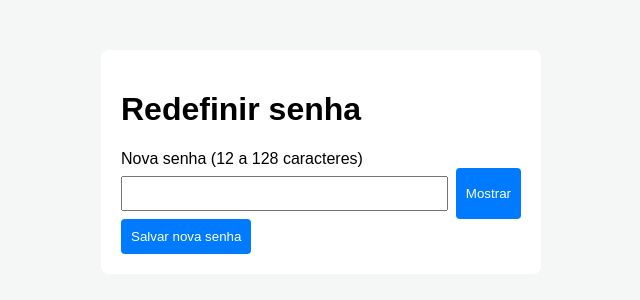
After one commit to pablo2fp/Progamacao---DB, a Flask app: template templates/redefinir_senha.html in a window 1280 px wide. The commit adds this page. Shown: the top 300 px of the page, without its empty margins (319-959 px from the left). Run offline with Flask 3, Linux system fonts and the light colour scheme; the template is opened without the code that fills it, so the values that code supplies are empty; some libraries are stand-ins or nearby versions.

Commit message:
Add files via upload

```diff
--- /dev/null
+++ b/templates/redefinir_senha.html
@@ -0,0 +1,43 @@
+<!DOCTYPE html>
+<html lang="pt-br">
+<head>
+    <meta charset="UTF-8">
+    <title>Redefinir senha</title>
+    <style>
+        body { font-family: Arial, sans-serif; margin: 50px; background-color: #f4f7f6; }
+        form { background: #fff; padding: 20px; border-radius: 8px; max-width: 400px; margin: 0 auto; }
+        input { width: 100%; padding: 8px; margin: 8px 0; box-sizing: border-box; }
+        button { background-color: #007bff; color: white; padding: 10px; border: 0; border-radius: 4px; cursor: pointer; }
+        .senha { display: flex; gap: 8px; }
+        .senha input { flex: 1; }
+        .senha button { white-space: nowrap; }
+        li { color: #b00020; }
+    </style>
+</head>
+<body>
+    <form method="POST">
+        <input type="hidden" name="_csrf_token" value="{{ csrf_token() }}">
+        <h1>Redefinir senha</h1>
+        {% with messages = get_flashed_messages() %}
+            {% if messages %}<ul>{% for message in messages %}<li>{{ message }}</li>{% endfor %}</ul>{% endif %}
+        {% endwith %}
+        <label for="password">Nova senha (12 a 128 caracteres)</label>
+        <div class="senha">
+            <input id="password" type="password" name="password" autocomplete="new-password" minlength="12" maxlength="128" required>
+            <button type="button" class="mostrar-senha" aria-pressed="false">Mostrar</button>
+        </div>
+        <button type="submit">Salvar nova senha</button>
+    </form>
+    <script>
+        document.querySelectorAll('.mostrar-senha').forEach((button) => {
+            button.addEventListener('click', () => {
+                const password = button.parentElement.querySelector('input');
+                const visible = password.type === 'password';
+                password.type = visible ? 'text' : 'password';
+                button.textContent = visible ? 'Ocultar' : 'Mostrar';
+                button.setAttribute('aria-pressed', String(visible));
+            });
+        });
+    </script>
+</body>
+</html>
```
Also changed, not shown: templates/recuperar_senha.html (added, +27 -0 lines), templates/register.html (+26 -1 lines).
